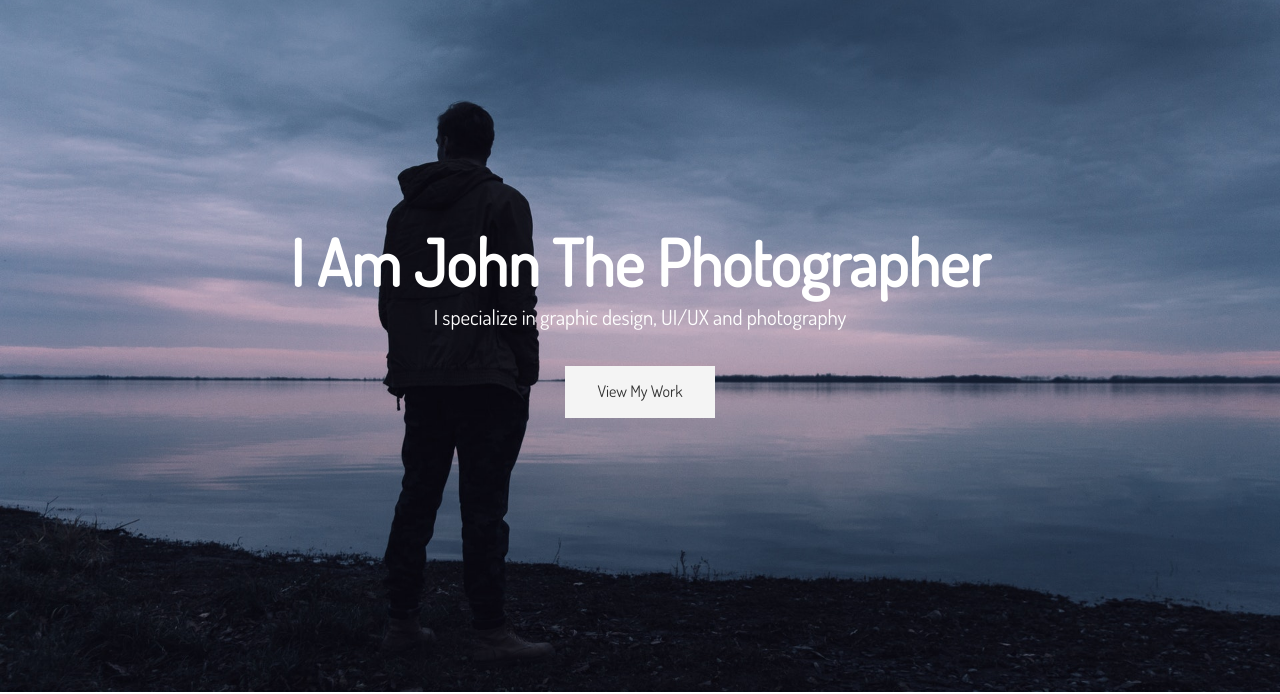
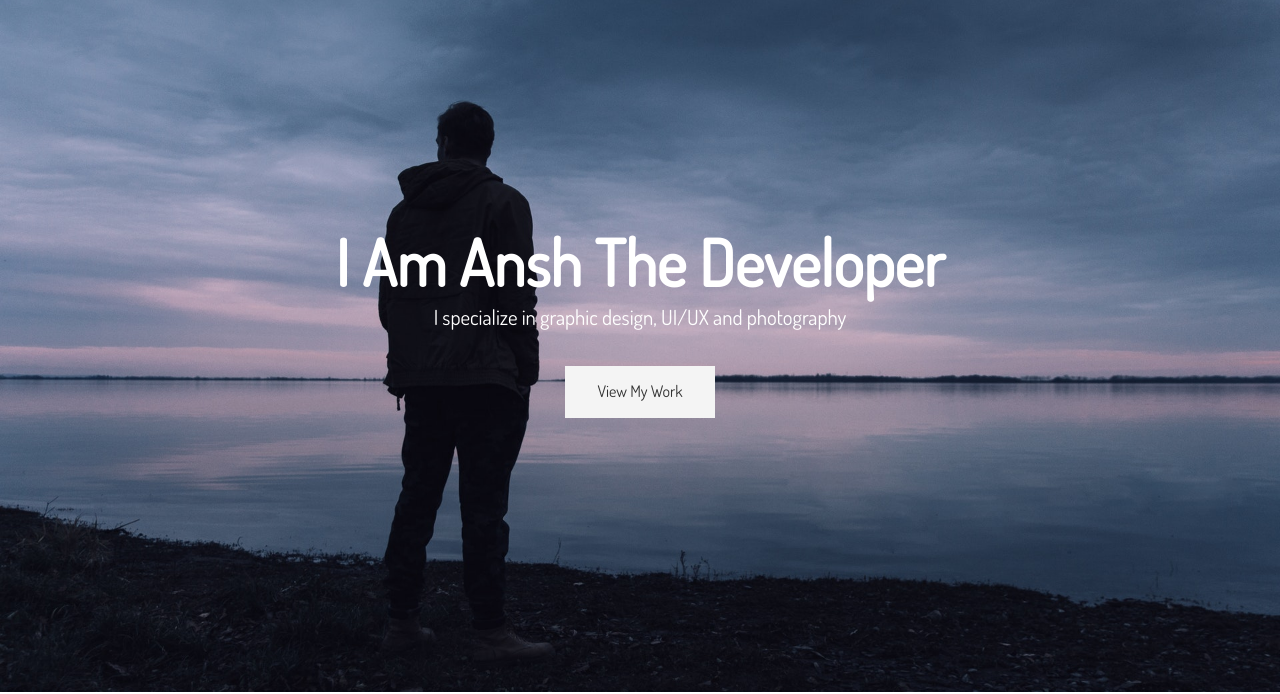
Before and after one commit to anshgo01yal/discription, a plain HTML site: page index.html in a window 1280 px wide. Shown: the part 108-802 px from the top of the page. Drawn offline with Linux system fonts and the light colour scheme.

Commit message:
Update index.html

```diff
--- a/index.html
+++ b/index.html
@@ -32,11 +32,11 @@
         </nav>
         <div class="header-content">
           <h1>
-            I Am John The
+            I Am Ansh The
             <span
               class="txt-type"
               data-wait="3000"
-              data-words='["Photographer", "Designer", "UI/UX Dev"]'
+              data-words='["Developer", "Designer", "UI/UX Dev"]'
             ></span>
           </h1>
           <p class="lead">
```
